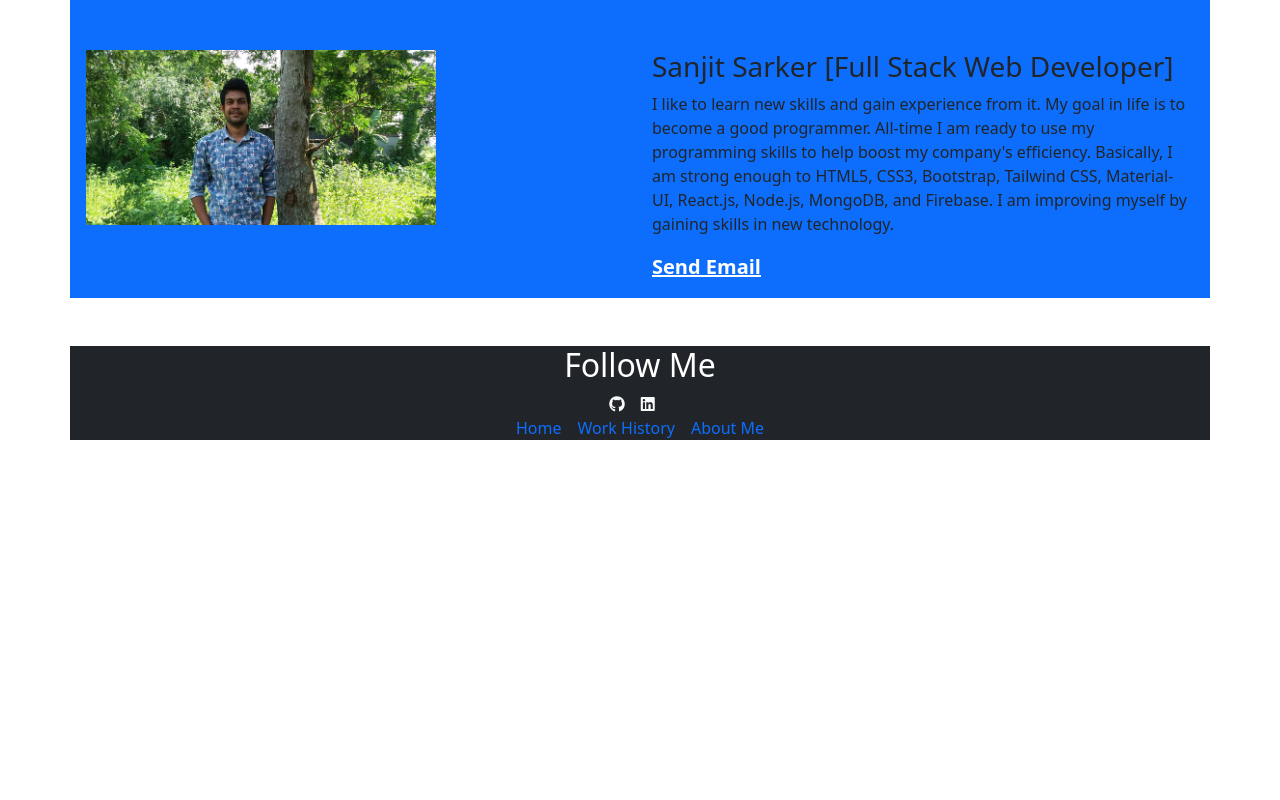
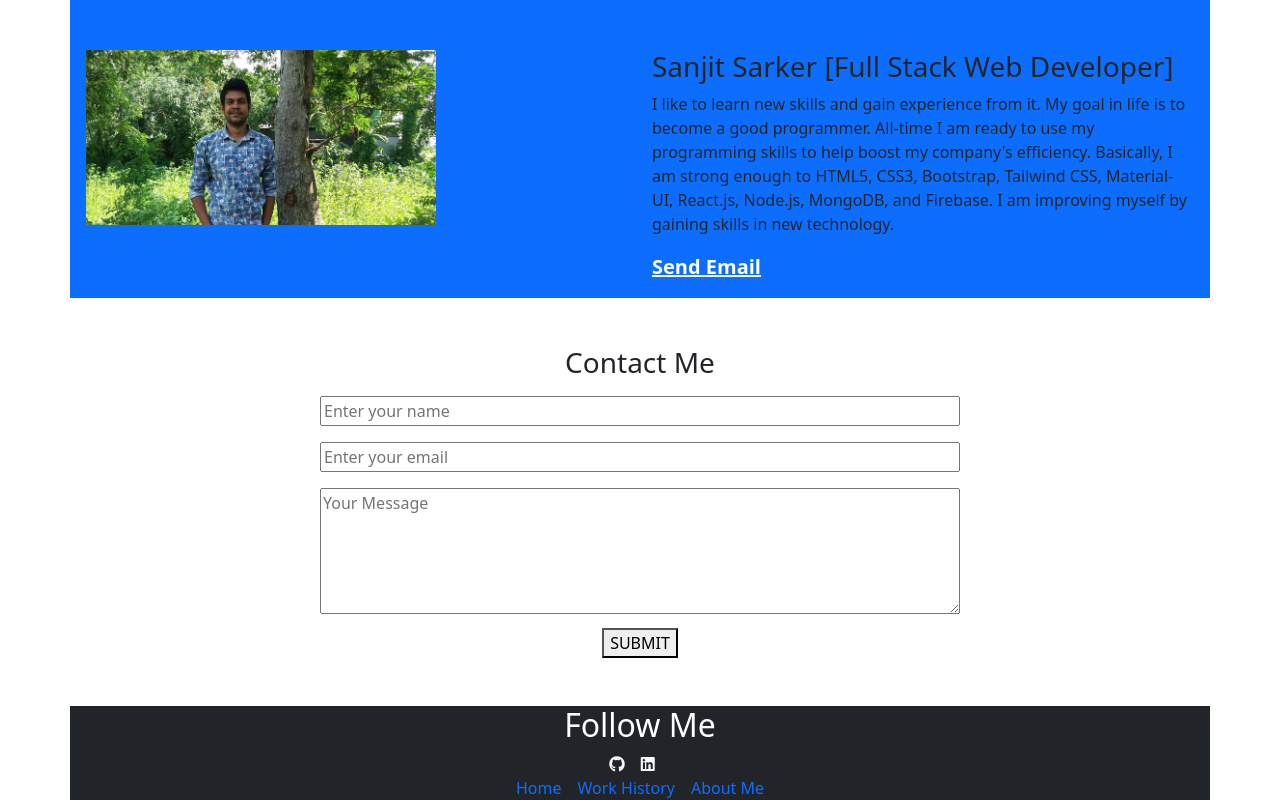
Before and after one commit to sanjit43/portfolio-client, a React (Create React App) app: page / in a window 1280 px wide. Shown: the part 1014-1814 px from the top of the page. Before the commit the page ends 1454 px from the top, so only its background shows below. Built offline with nearby package versions, Linux system fonts and the light colour scheme; no server answers.

Commit message:
contact form

```diff
--- a/src/App.js
+++ b/src/App.js
@@ -4,8 +4,10 @@ import {
   Route
 } from "react-router-dom";
 import About from "./Components/About/About";
+import Contact from "./Components/Contact/Contact";
 import Home from './Components/Home/Home';
 import Mywork from "./Components/MyWork/Mywork";
+import Thanks from "./Components/ThanksPage/Thanks";
 
 function App() {
   return (
@@ -23,6 +25,12 @@ function App() {
         <Routes>
           <Route path='about' element={<About></About>} />
         </Routes>
+        <Routes>
+          <Route path='contact' element={<Contact></Contact>} />
+        </Routes>
+        <Routes>
+          <Route path='thanks' element={<Thanks></Thanks>} />
+        </Routes>
       </BrowserRouter>
     </div>
   );
--- a/src/Components/Banner/Banner.js
+++ b/src/Components/Banner/Banner.js
@@ -15,7 +15,7 @@ const Banner = () => {
                     <div className='col col-sm-12 col-md-12 col-lg-6'>
                         <h3 className='mt-5 p-2'>I have completed some exceptional projects for my practice purpose. And it is fully responsive, custom designed.</h3>
                         <div>
-                            <a href='https://drive.google.com/file/d/15dFszf080tVWY1HWkZxYCzUTb0RsnnFR/view?usp=sharing'><button type='button' className='btn btn-info text-center'>See My Resume</button></a>
+                            <a href='https://drive.google.com/file/d/15dFszf080tVWY1HWkZxYCzUTb0RsnnFR/view?usp=sharing' target="_blank"><button type='button' className='btn btn-info text-center'>See My Resume</button></a>
                         </div>
                     </div>
                 </div>
--- /dev/null
+++ b/src/Components/Contact/Contact.js
@@ -0,0 +1,22 @@
+import React from 'react';
+
+const Contact = () => {
+    return (
+        <div className='mt-5'>
+            <h3 className='text-center'>Contact Me</h3>
+            <form className='text-center' action="https://formsubmit.co/sanjitsarker257@gmail.com" method="POST">
+                <input type="hidden" name="_subject" value="New Email Yoooo" />
+                <input className='m-2 w-50' type="text" name="name" placeholder='Enter your name' required />
+                <input type="hidden" name="_next" value="http://localhost:3000/thanks" />
+                <br />
+                <input className='m-2 w-50' type="email" name="email" placeholder='Enter your email' required />
+                <br />
+                <textarea className='m-2 w-50' rows="5" cols="33" placeholder='Your Message'></textarea>
+                <br />
+                <button type="submit">SUBMIT</button>
+            </form>
+        </div>
+    );
+};
+
+export default Contact;
--- a/src/Components/Header/Header.js
+++ b/src/Components/Header/Header.js
@@ -13,6 +13,7 @@ const Header = () => {
                         <Link className='text-decoration-none text-white fs-5 fw-bold m-2' to="/home">Home</Link>
                         <Link className='text-decoration-none text-white fs-5 fw-bold m-2' to='/work'>Work History</Link>
                         <Link className='text-decoration-none text-white fs-5 fw-bold m-2' to='/about'>About Me</Link>
+                        <Link className='text-decoration-none text-white fs-5 fw-bold m-2' to='/contact'>Contact Me</Link>
                     </Nav>
                 </Container>
             </Navbar>
--- a/src/Components/Home/Home.js
+++ b/src/Components/Home/Home.js
@@ -1,6 +1,7 @@
 import React from 'react';
 import About from '../About/About';
 import Banner from '../Banner/Banner';
+import Contact from '../Contact/Contact';
 import Footer from '../Footer/Footer';
 import Header from '../Header/Header';
 import Mywork from '../MyWork/Mywork';
@@ -12,6 +13,7 @@ const Home = () => {
             <Banner></Banner>
             <Mywork></Mywork>
             <About></About>
+            <Contact></Contact>
             <Footer></Footer>
         </div>
     );
--- /dev/null
+++ b/src/Components/ThanksPage/Thanks.js
@@ -0,0 +1,11 @@
+import React from 'react';
+
+const Thanks = () => {
+    return (
+        <div className='container'>
+            <h2>Thanks for your message</h2>
+        </div>
+    );
+};
+
+export default Thanks;
```
